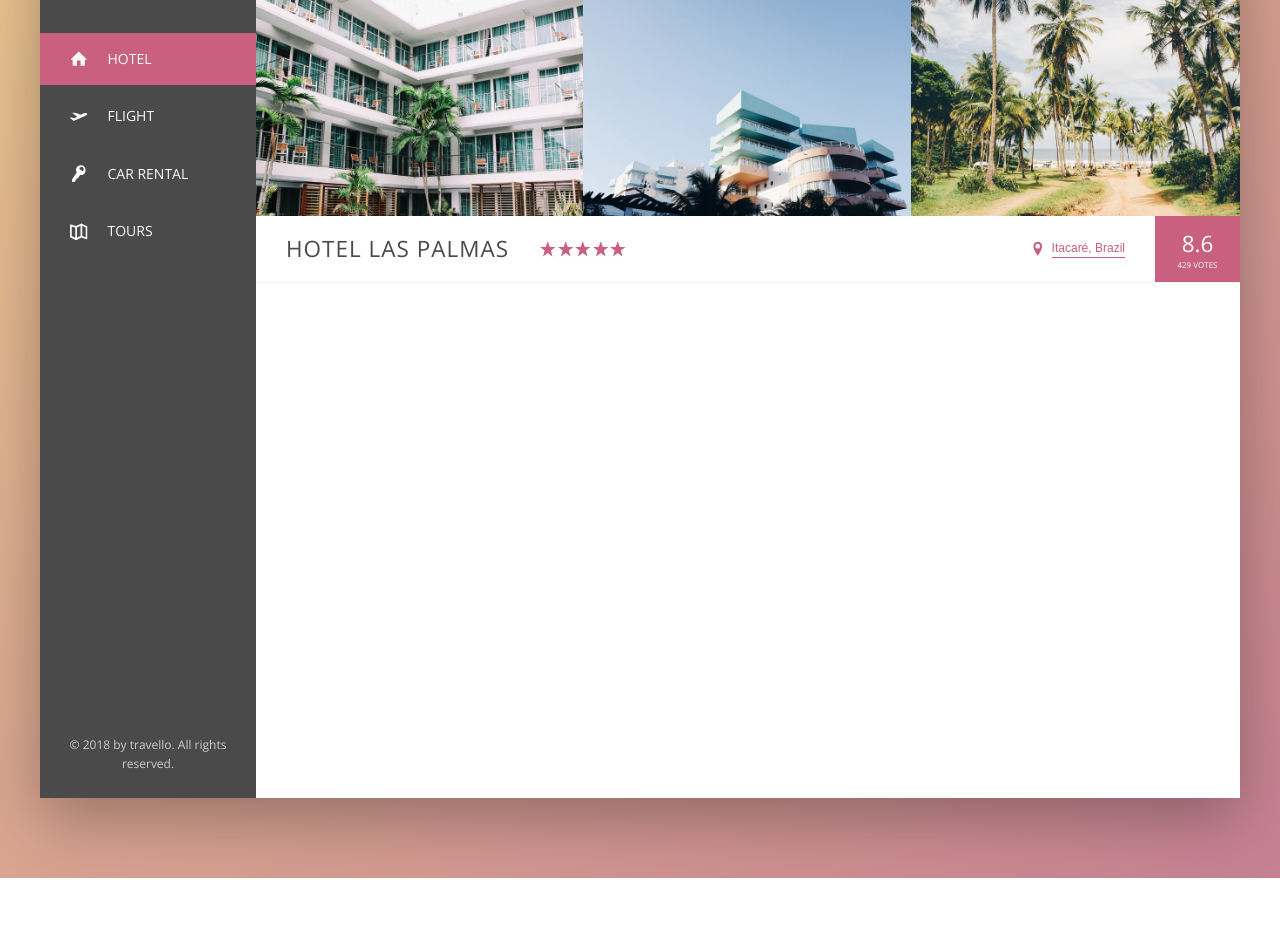
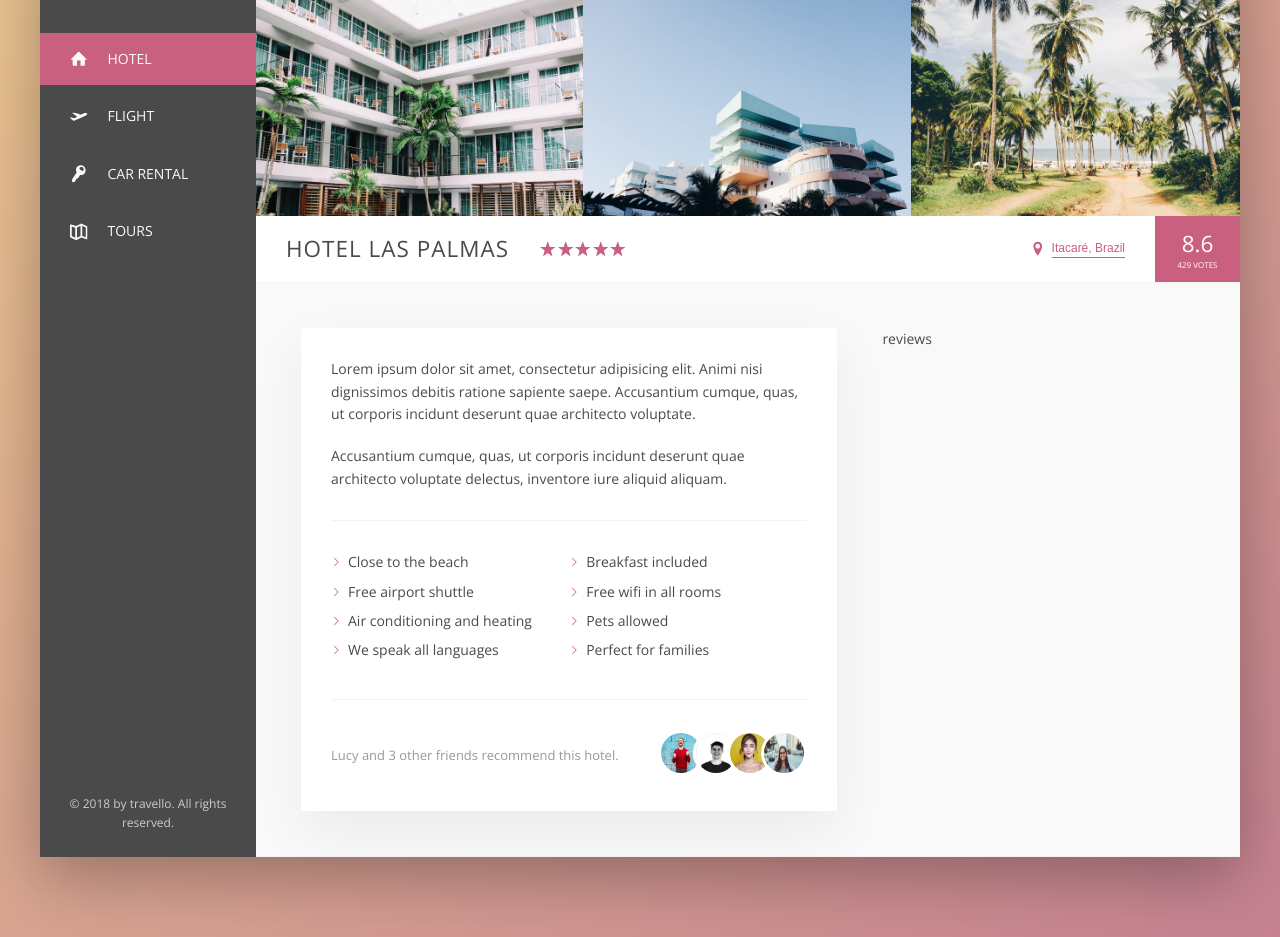
Before and after one commit to Palinana/travello, a website: page index.html in a window 1280 px wide. Shown: the part 152-1089 px from the top of the page. Before the commit the page ends 1030 px from the top, so only its background shows below. Drawn offline with nearby package versions, Linux system fonts and the light colour scheme.

Commit message:
added hotel description

```diff
--- a/index.html
+++ b/index.html
@@ -139,6 +139,48 @@
                             <div class="overview__rating-count">429 votes</div>
                         </div>
                     </div>
+
+                    <div class="detail">
+                        <div class="description">
+                            <p class="paragraph">
+                                Lorem ipsum dolor sit amet, consectetur adipisicing elit. Animi nisi dignissimos debitis ratione sapiente saepe.
+                                Accusantium cumque, quas, ut corporis incidunt deserunt quae architecto voluptate.
+                            </p>
+
+                            <p class="paragraph">
+                                Accusantium cumque, quas, ut corporis incidunt deserunt quae architecto voluptate delectus,
+                                inventore iure aliquid aliquam.
+                            </p>
+
+                            <ul class="list">
+                                <li class="list__item">Close to the beach</li>
+                                <li class="list__item">Breakfast included</li>
+                                <li class="list__item">Free airport shuttle</li>
+                                <li class="list__item">Free wifi in all rooms</li>
+                                <li class="list__item">Air conditioning and heating</li>
+                                <li class="list__item">Pets allowed</li>
+                                <li class="list__item">We speak all languages</li>
+                                <li class="list__item">Perfect for families</li>
+                            </ul>
+
+                            <div class="recommend">
+                                <p class="recommend__count">
+                                    Lucy and 3 other friends recommend this hotel.
+                                </p>
+
+                                <div class="recommend__friends">
+                                    <img src="img/user-1.jpeg" alt="Friend 1" class="recommend__photo">
+                                    <img src="img/user-2.jpeg" alt="Friend 2" class="recommend__photo">
+                                    <img src="img/user-3.jpeg" alt="Friend 3" class="recommend__photo">
+                                    <img src="img/user-4.jpeg" alt="Friend 4" class="recommend__photo">
+                                </div>
+                            </div>
+                        </div>
+
+                        <div class="user-reviews">
+                            reviews
+                        </div>
+                    </div>
                 </main>
             </div>
         </div>
--- a/sass/_base.scss
+++ b/sass/_base.scss
@@ -25,6 +25,8 @@ COLORS
 
     --shadow-dark: 0 2rem 6rem rgba(0,0,0,.3);
     --shadow-light: 0 2rem 5rem rgba(0,0,0,.06);
+
+    --line: 1px solid var(--color-grey-light-2);
 }
 
 * {
--- a/sass/_components.scss
+++ b/sass/_components.scss
@@ -213,7 +213,7 @@
 .overview {
     display: flex;
     align-items: center;
-    border-bottom: 1px solid var(--color-grey-light-2);
+    border-bottom: var(--line);
 
     &__heading {
         font-size: 2.25rem;
@@ -310,3 +310,78 @@
         box-shadow: none;
     }
 }
+
+/*===============
+    PARAGRAPH
+================*/
+.paragraph:not(:last-of-type) {
+    margin-bottom: 2rem;
+}
+/*==========
+    LIST
+===========*/
+.list {
+    list-style: none;
+    margin: 3rem 0;
+    padding: 3rem 0;
+    border-top: var(--line);
+    border-bottom: var(--line);
+
+    display: flex;
+    flex-wrap: wrap;
+
+    &__item {
+        flex: 0 0 50%;
+        margin-bottom: .7rem;
+    }
+
+    &__item::before {   //adding icon
+        content: "";
+        display: inline-block;
+        height: 1rem;
+        width: 1rem;
+        margin-right: .7rem;
+
+        // Older browsers
+        // background-image: url(./chevron-thin-right.svg);
+        // background-size: cover;
+
+        //Newer browsers - masks
+        background-color: var(--color-primary);
+        -webkit-mask-image: url(../img/SVG/chevron-thin-right.svg);
+        -webkit-mask-size: cover;
+        mask-image: url(../img/SVG/chevron-thin-right.svg);
+        mask-size: cover;
+    }
+}
+
+/*==============
+    RECOMMEND
+===============*/
+.recommend {
+    font-size: 1.3rem;
+    color: var(--color-grey-dark-3);
+
+    display: flex;
+    align-items: center;
+
+    &__count {
+        margin-right: auto;
+    }
+
+    &__friends {
+
+    }
+
+    &__photo {
+        box-sizing: content-box; //as border takes some width
+        height: 4rem;
+        width: 4rem;
+        border-radius: 50%;
+        border: 3px solid var(--color-white);
+
+        &:not(:last-child) {
+            margin-right: -1.5rem;
+        }
+    }
+}
--- a/sass/_layout.scss
+++ b/sass/_layout.scss
@@ -34,6 +34,25 @@
 .hotel-view {
     background-color: var(--color-white);
     flex: 1; //will take all available space
+}
 
-    height: 80rem;
+.detail {
+    font-size: 1.4rem;
+    display: flex;
+    padding: 4.5rem;
+    background-color: var(--color-grey-light-1);
+    border-bottom: var(--line);
 }
+
+.description {
+    flex: 0 0 60%;
+    font-size: 1.4rem;
+    margin-right: 4.5rem;
+    background-color: var(--color-white);
+    padding: 3rem;
+    box-shadow: var(--shadow-light);
+}
+
+.user-reviews {
+    flex: 1;
+}
```
Also changed, not shown: css/style.css, img/user-1.jpeg (added), img/user-2.jpeg (added), img/user-3.jpeg (added), img/user-4.jpeg (added), img/user-5.jpeg (added), img/user-6.jpeg (added).
